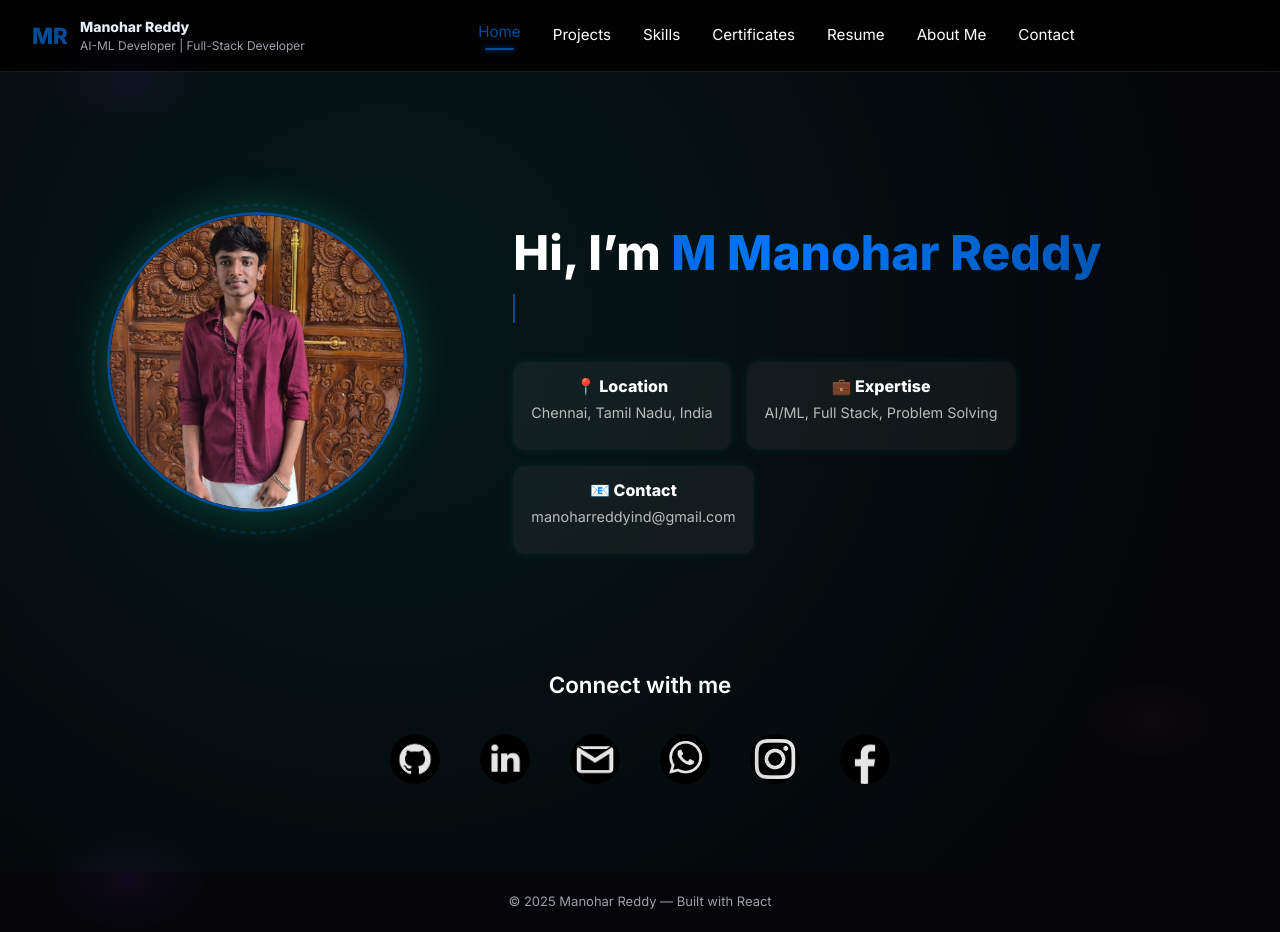
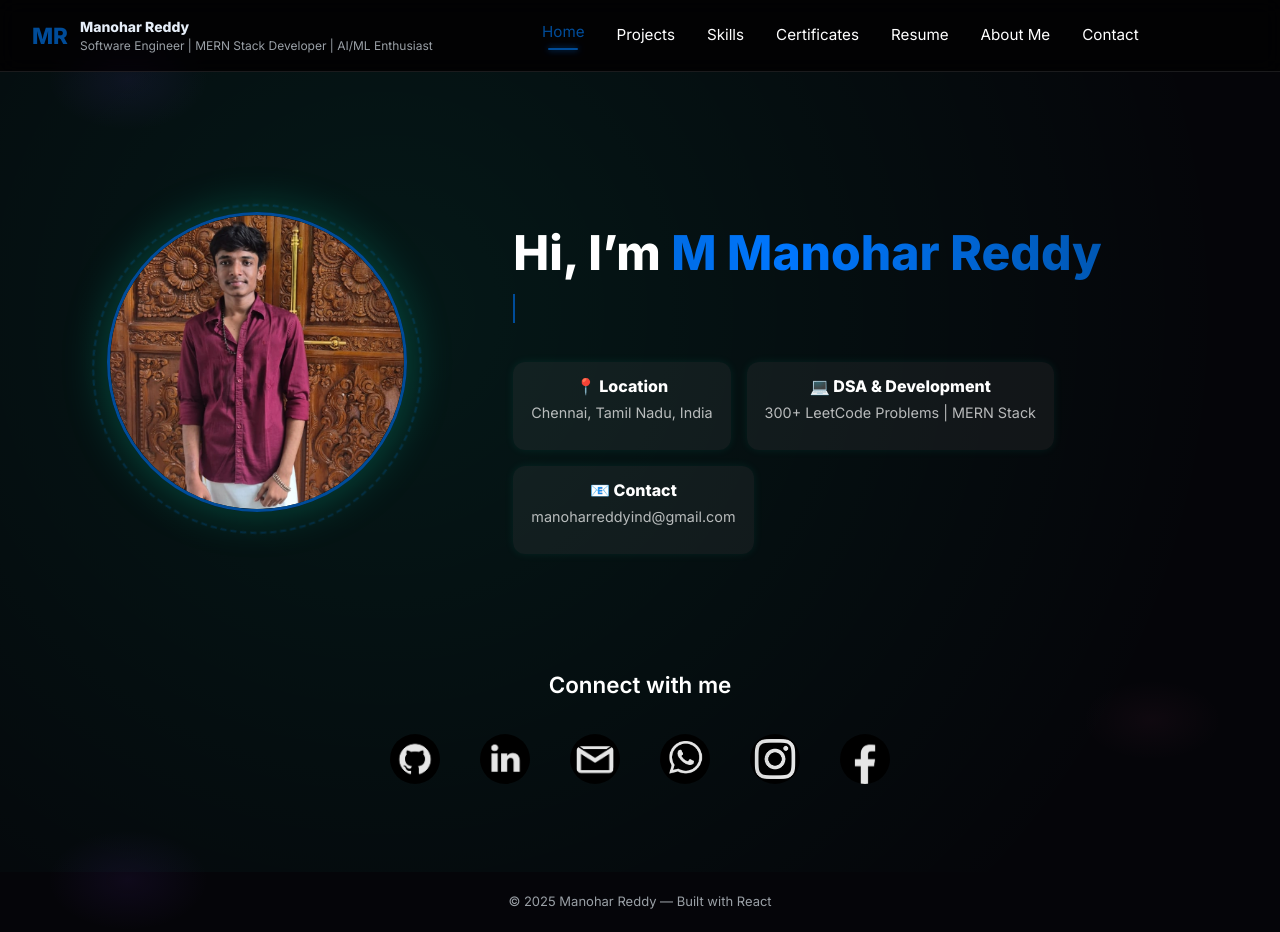
Before and after one commit to M-Manohar-Reddy30/manuportfolio2, a React (Vite) app: page / in a window 1280 px wide. Built offline with nearby package versions, Linux system fonts and the light colour scheme; the HTML template or start-up script is replaced by a standard one.

Commit message:
Updated Home and Navbar

```diff
--- a/src/components/Navbar.jsx
+++ b/src/components/Navbar.jsx
@@ -69,7 +69,7 @@ export default function Navbar() {
           <div style={{ display: "flex", flexDirection: "column" }}>
             <h1 style={{ margin: 0, fontSize: 14 }}>Manohar Reddy</h1>
             <div style={{ fontSize: 12, color: "var(--muted)" }}>
-              AI-ML Developer | Full-Stack Developer
+            Software Engineer | MERN Stack Developer | AI/ML Enthusiast
             </div>
           </div>
         </div>
--- a/src/pages/Home.jsx
+++ b/src/pages/Home.jsx
@@ -85,7 +85,7 @@ export default function Home() {
 
           {/* Typing Animated Text */}
           <p className="typing-effect">
-            Artificial Intelligence Engineer | Full Stack Engineer | Tech Enthusiast
+            Software Engineer Aspirant | MERN Stack Developer | AI/ML Enthusiast
           </p>
 
          {/*  Profession Tags *
@@ -101,7 +101,7 @@ export default function Home() {
           <motion.div className="info-cards">
             {[
               { label: '📍 Location', value: 'Chennai, Tamil Nadu, India' },
-              { label: '💼 Expertise', value: 'AI/ML, Full Stack, Problem Solving' },
+              { label: '💻 DSA & Development', value: '300+ LeetCode Problems | MERN Stack' },
               { label: '📧 Contact', value: 'manoharreddyind@gmail.com' },
             ].map((info, i) => (
               <motion.div key={i} whileHover={{ y: -4, scale: 1.05 }} transition={{ type: 'spring', stiffness: 250 }} className="info-card">
```
